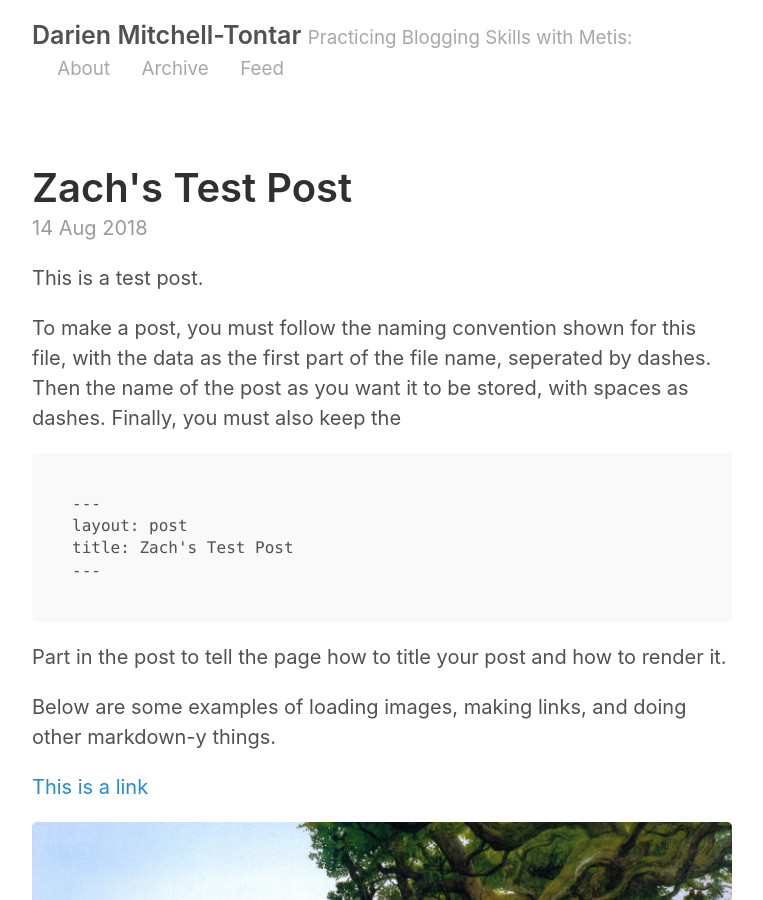
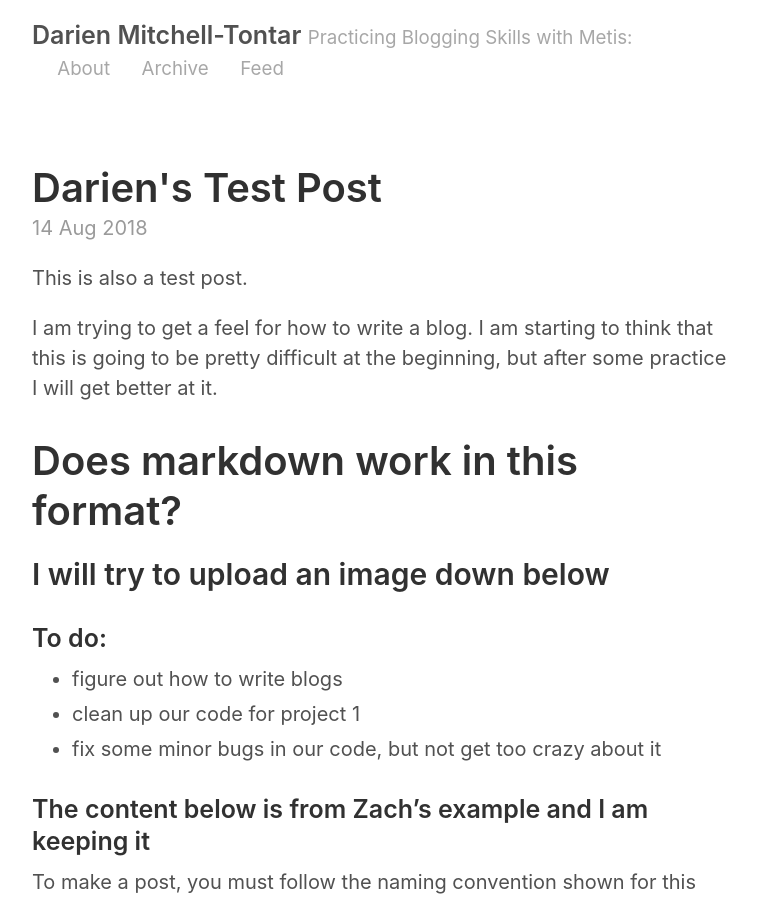
Before and after one commit to darienpmt/darienpmt.github.io, a Jekyll site: the page built from _posts/2018-08-14-Testing-Local-Images.md, in a window 1280 px wide and 900 px high. Shown: the whole window, without its empty margins (258-1021 px from the left). Built offline with Jekyll 4.4.1, drawn with Linux system fonts in a browser that asks for light colours.

Commit message:
editing posts and uploading image

```diff
--- a/_posts/2018-08-14-Testing-Local-Images.md
+++ b/_posts/2018-08-14-Testing-Local-Images.md
@@ -1,9 +1,22 @@
 ---
 layout: post
-title: Zach's Test Post
+title: Darien's Test Post
 ---
 
-This is a test post.
+This is also a test post.
+
+I am trying to get a feel for how to write a blog. I am starting to think that this is going to be pretty difficult at the beginning, but after some practice I will get better at it.
+
+# Does markdown work in this format?
+
+## I will try to upload an image down below
+
+### To do:
+- figure out how to write blogs
+- clean up our code for project 1
+- fix some minor bugs in our code, but not get too crazy about it
+
+### The content below is from Zach's example and I am keeping it
 
 To make a post, you must follow the naming convention shown for this file,
 with the data as the first part of the file name, seperated by dashes. Then
@@ -25,7 +38,7 @@ markdown-y things.
 
 [This is a link](http://thisismetis.com)
 
-![Image test]({{ site.url }}/images/AlanLeeShireGandalf.JPG)
+![Image test]({{ site.url }}/images/tom_brady.png)
 
 ### Other things
 * Like
```
Also changed, not shown: images/tom_brady.png (added).
